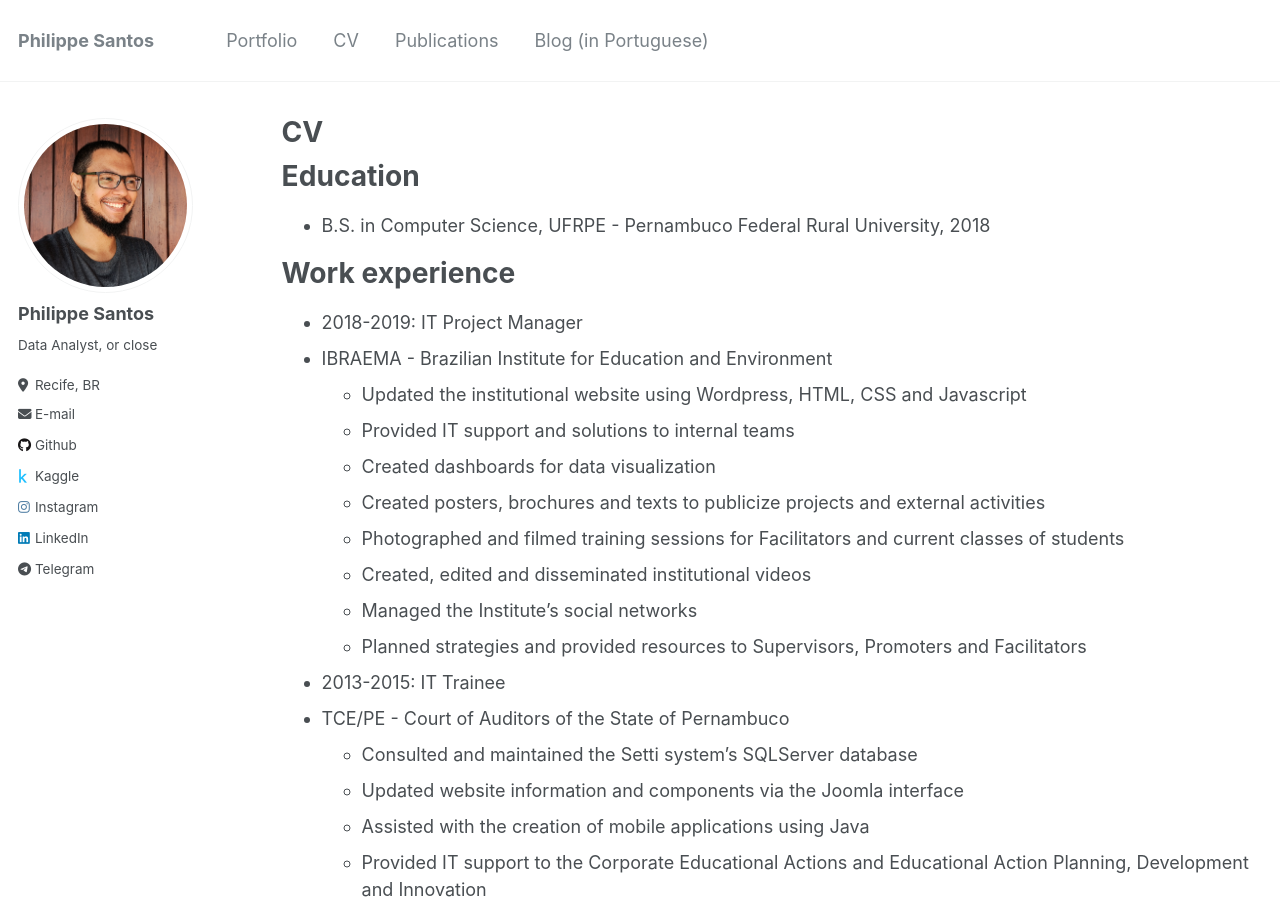
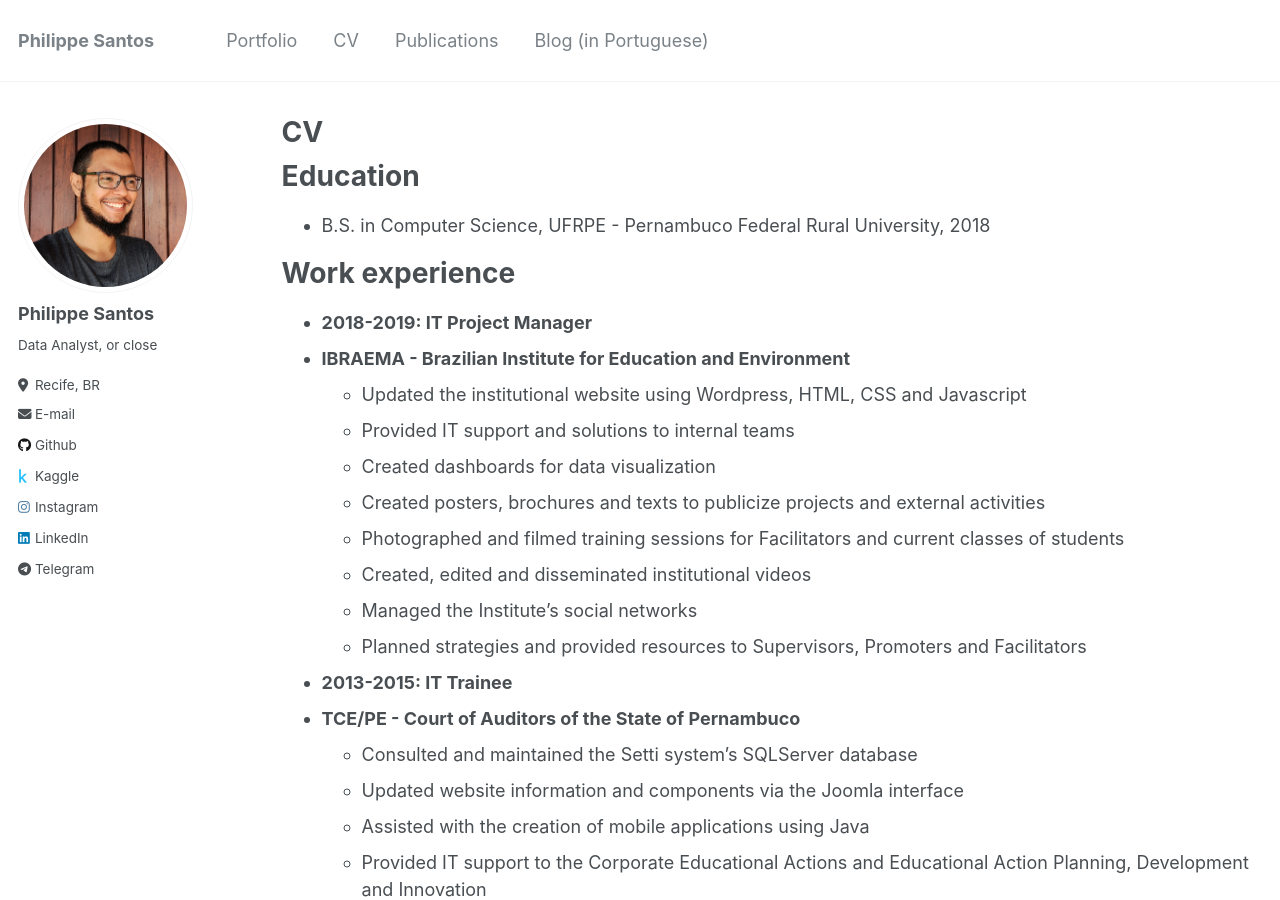
Before and after one commit to santosp1/santosp1.github.io, a Jekyll site: the page built from _pages/cv.md, in a window 1280 px wide and 900 px high. Built offline with Jekyll 4.4.1, drawn with Linux system fonts in a browser that asks for light colours.

```diff
--- a/_pages/cv.md
+++ b/_pages/cv.md
@@ -15,8 +15,8 @@ Education
 
 Work experience
 ======
-* 2018-2019: IT Project Manager
-* IBRAEMA - Brazilian Institute for Education and Environment
+* **2018-2019: IT Project Manager**
+* **IBRAEMA - Brazilian Institute for Education and Environment**
 	- Updated the institutional website using Wordpress, HTML, CSS and Javascript
 	- Provided IT support and solutions to internal teams
 	- Created dashboards for data visualization
@@ -26,15 +26,15 @@ Work experience
 	- Managed the Institute's social networks
 	- Planned strategies and provided resources to Supervisors, Promoters and Facilitators
 
-* 2013-2015: IT Trainee
-* TCE/PE - Court of Auditors of the State of Pernambuco
+* **2013-2015: IT Trainee**
+* **TCE/PE - Court of Auditors of the State of Pernambuco**
 	- Consulted and maintained the Setti system's SQLServer database
 	- Updated website information and components via the Joomla interface
 	- Assisted with the creation of mobile applications using Java
 	- Provided IT support to the Corporate Educational Actions and Educational Action Planning, Development and Innovation
 
-* 2011-2013: Administrative Assistant (Apprentice)
-* ECT - Brazilian Post-Office Company
+* **2011-2013: Administrative Assistant (Apprentice)**
+* **ECT - Brazilian Post-Office Company**
 	- Provided customer service at the workplace
 	- Received, sent, filed and moved documents between internal areas
 	- Replenished office supplies
@@ -44,18 +44,18 @@ Work experience
 
 Skills
 ======
-* Programming languages
+* **Programming languages**
 	- Python, SQL, HTML/CSS
 
-* Relevant libraries and tools
+* **Relevant libraries and tools**
 	- Python: Seaborn, Scikit-learn, Numpy, Pandas, Matplotlib, Jupyter
 	- SQL: MySQL, SQL Server, MariaDB
 	- Excel, Power BI
 
-* Other softwares
+* **Other softwares**
 	- Wordpress, MATLAB
 
-* Languages
+* **Languages**
 	- Portuguese: Native proficiency
 	- English: Minimum Professional Proficiency
 	- Spanish: Elementary Proficiency
```
Also changed, not shown: _portfolio/911_calls.md (+1 -1 lines), _portfolio/olympic_games_data.md (+4 -3 lines), images/911-outliers.png (added).
